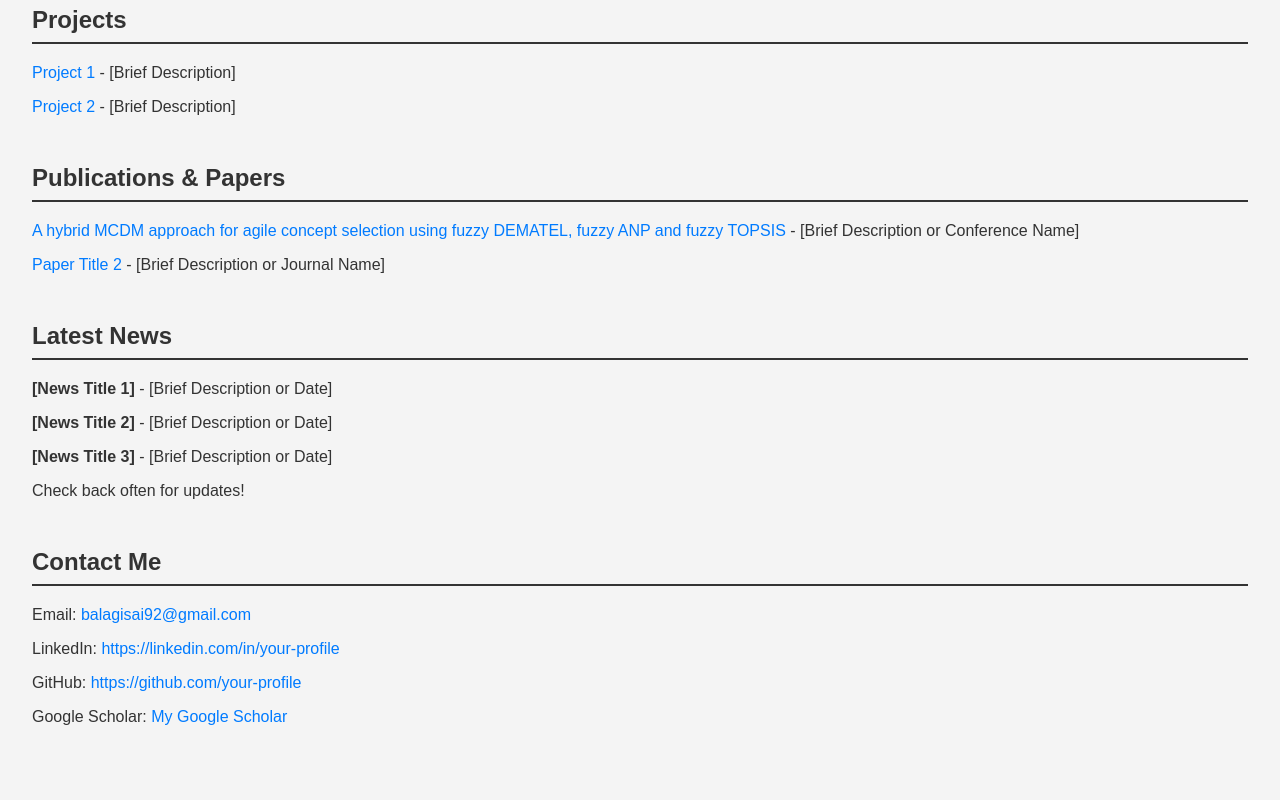
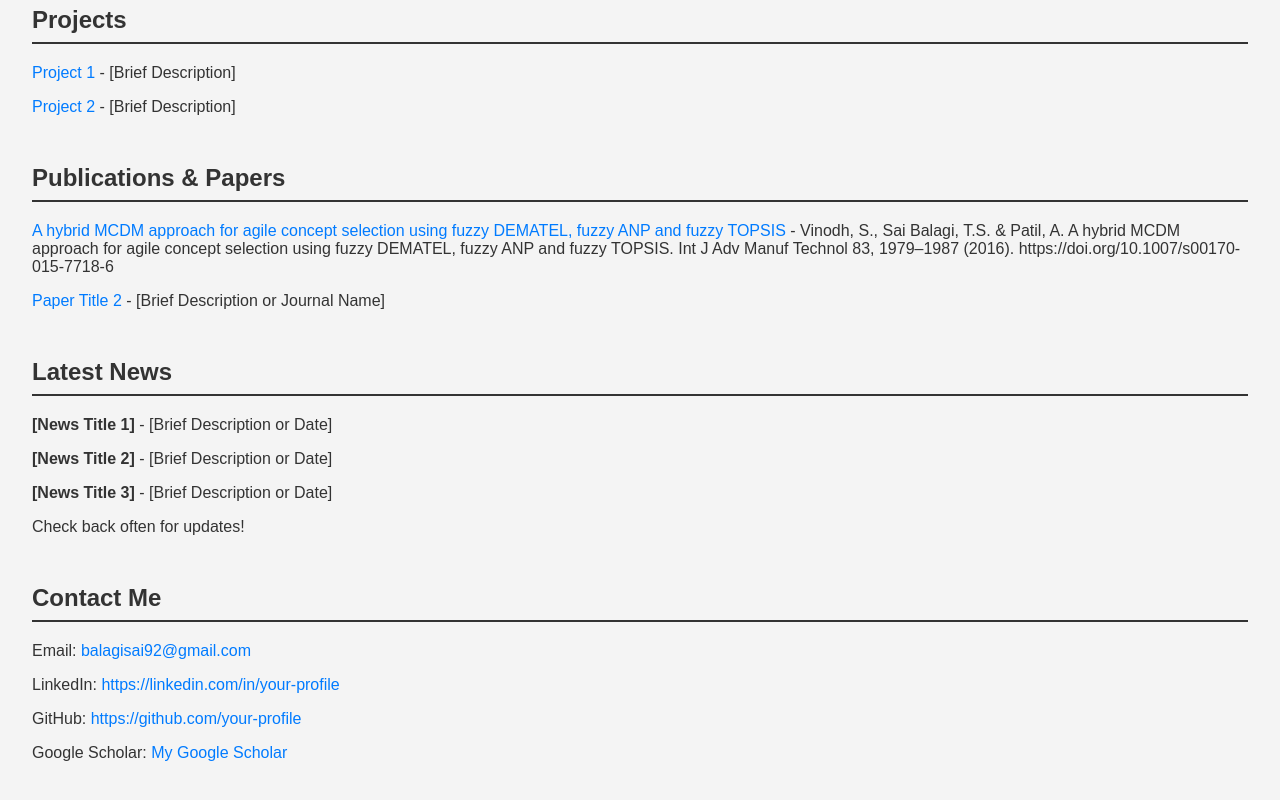
Before and after one commit to saibalagi006/saibalagi006.github.io, a plain HTML site: page index.html in a window 1280 px wide. Shown: the part 1145-1945 px from the top of the page. Drawn offline with Linux system fonts and the light colour scheme.

Commit message:
Update index.html

```diff
--- a/index.html
+++ b/index.html
@@ -68,7 +68,7 @@
         <section id="papers">
             <h2>Publications & Papers</h2>
             <ul>
-                <li><a href="https://link.springer.com/article/10.1007/s00170-015-7718-6" target="_blank">A hybrid MCDM approach for agile concept selection using fuzzy DEMATEL, fuzzy ANP and fuzzy TOPSIS</a> - [Brief Description or Conference Name]</li>
+                <li><a href="https://link.springer.com/article/10.1007/s00170-015-7718-6" target="_blank">A hybrid MCDM approach for agile concept selection using fuzzy DEMATEL, fuzzy ANP and fuzzy TOPSIS</a> - Vinodh, S., Sai Balagi, T.S. & Patil, A. A hybrid MCDM approach for agile concept selection using fuzzy DEMATEL, fuzzy ANP and fuzzy TOPSIS. Int J Adv Manuf Technol 83, 1979–1987 (2016). https://doi.org/10.1007/s00170-015-7718-6</li>
                 <li><a href="https://link-to-your-paper.com" target="_blank">Paper Title 2</a> - [Brief Description or Journal Name]</li>
             </ul>
         </section>
```
